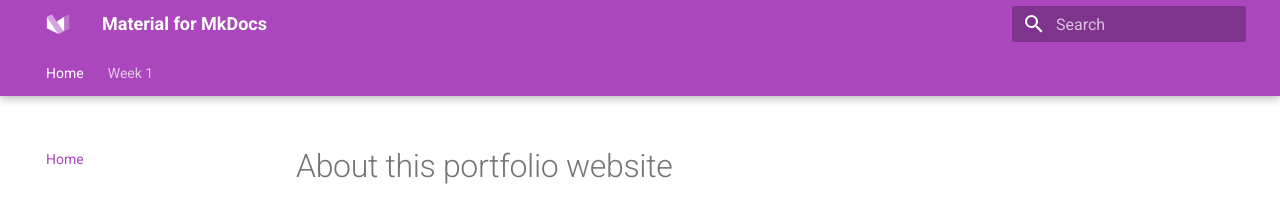
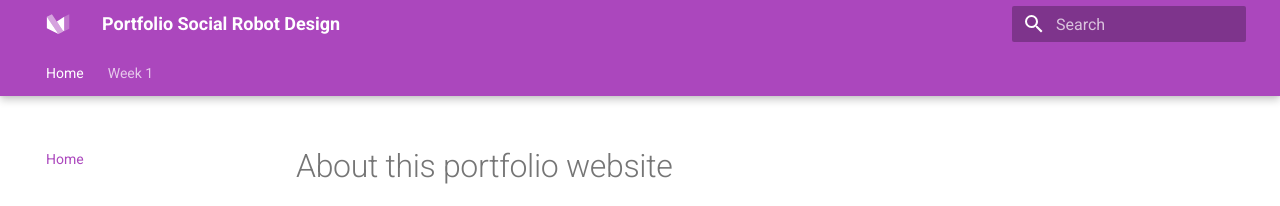
Before and after one commit to HilkeB/social-robot-design-portfolio, an MkDocs documentation site: the page built from docs/index.md, in a window 1280 px wide. Shown: the top 206 px of the page. Built offline with MkDocs 1.6.1 and Material for MkDocs 9.7.7, drawn with Linux system fonts in a browser that asks for light colours.

Commit message:
adding page title

```diff
--- a/mkdocs.yml
+++ b/mkdocs.yml
@@ -1,5 +1,5 @@
 # Project information
-site_name: Material for MkDocs
+site_name: Portfolio Social Robot Design
 site_url: https://hilkeb.github.io/social-robot-design-portfolio
 site_author: HilkeB
 site_description:
```
